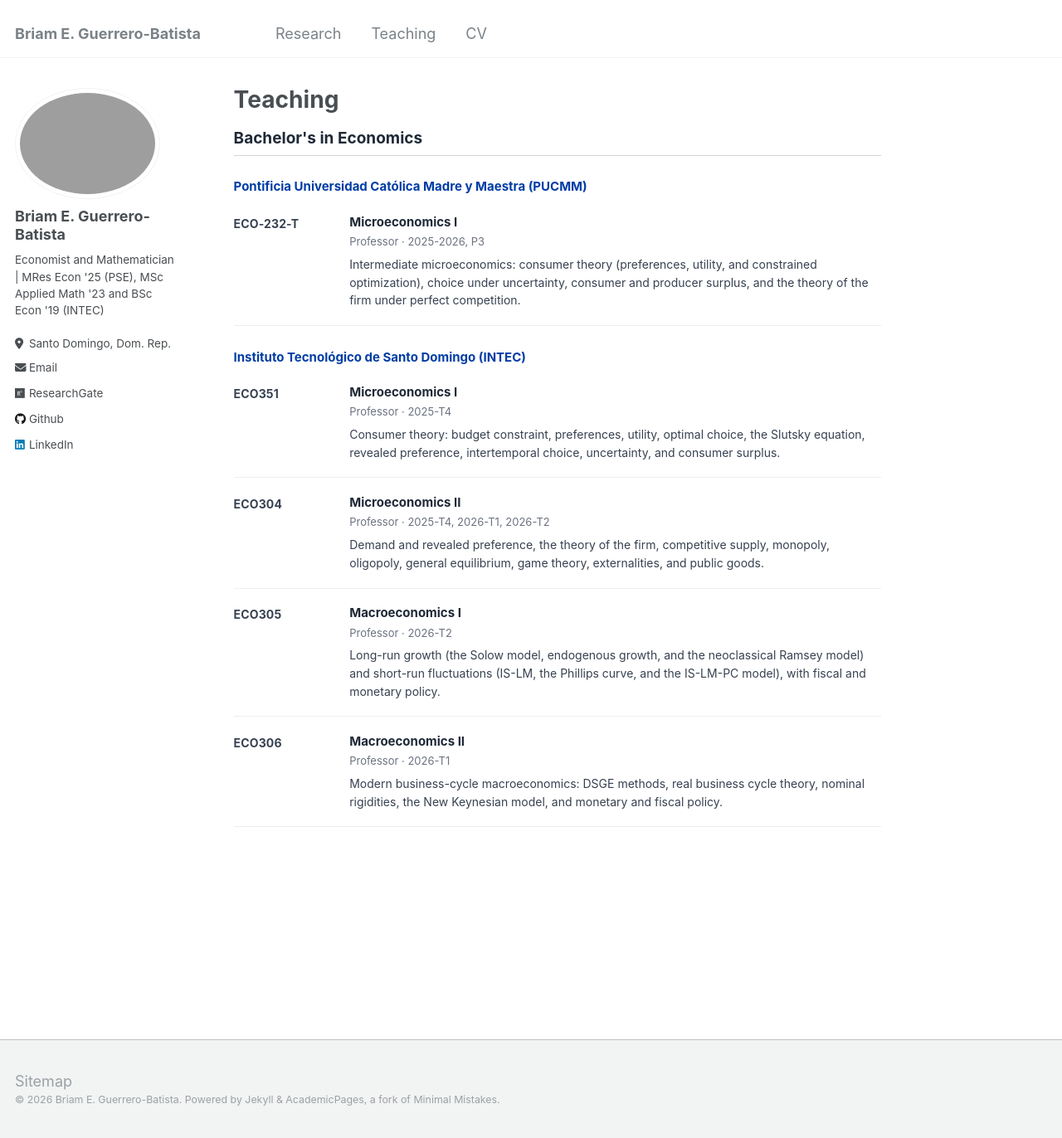
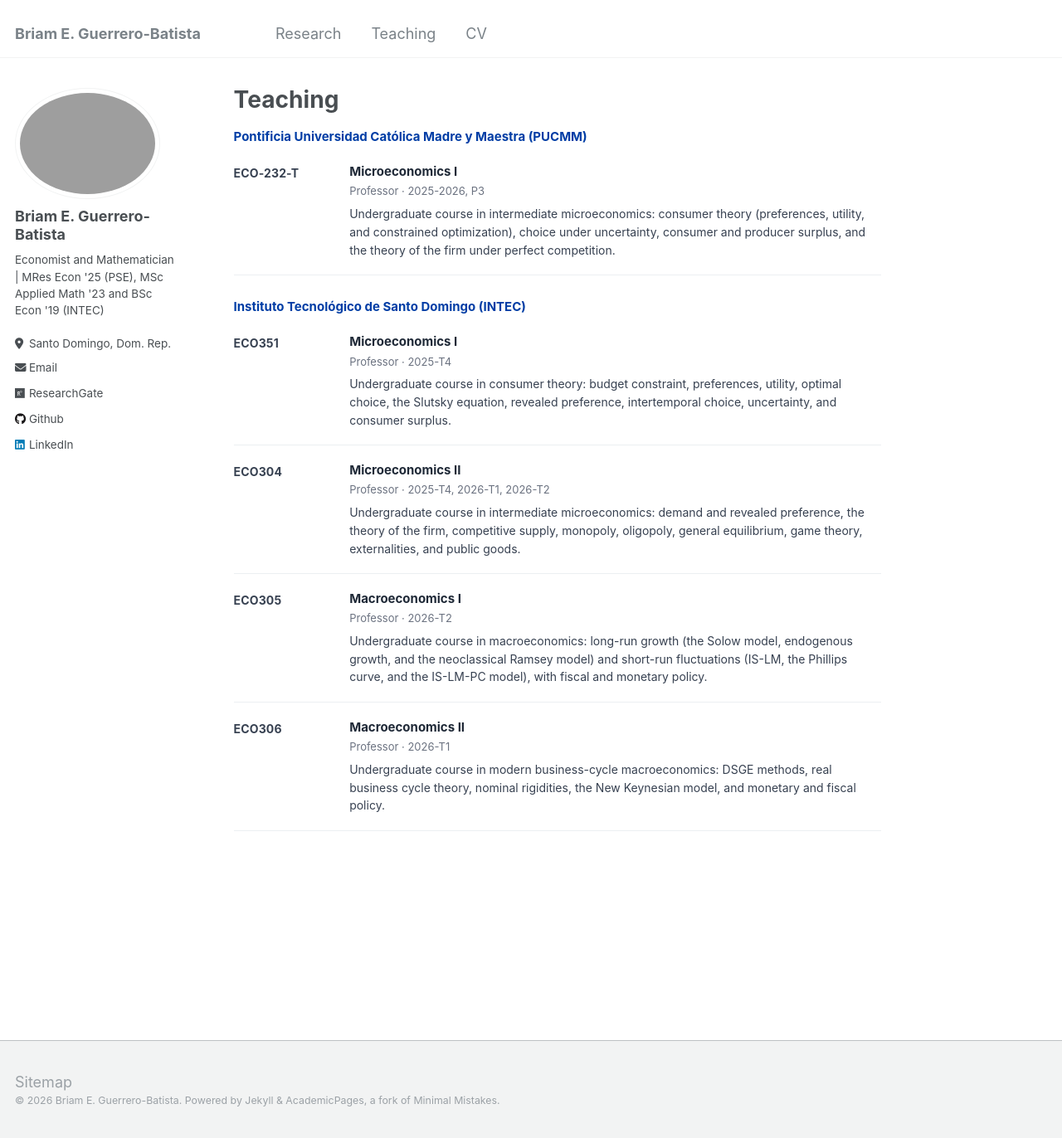
Before and after one commit to briamguerrerob/briamguerrerob.github.io, a Jekyll site: the page built from _pages/teaching.md, in a window 1280 px wide and 1372 px high. Shown: the whole window at 83% size. Built offline with Jekyll 4.4.1, drawn with Linux system fonts in a browser that asks for light colours.

Commit message:
Refine course descriptions in teaching page
Updated course descriptions to specify that they are undergraduate courses.

```diff
--- a/_pages/teaching.md
+++ b/_pages/teaching.md
@@ -10,22 +10,13 @@ author_profile: true
 <style>
   .teaching-page { max-width: 780px; }
 
-  .teaching-page h2.level {
-    color: #1f2937;
-    font-weight: 700;
-    font-size: 19px;
-    margin: 2.4rem 0 0.2rem;
-    padding-bottom: 0.45rem;
-    border-bottom: 1px solid #d1d5db;
-  }
-  .teaching-page h2.level:first-of-type { margin-top: 1.2rem; }
-
   .teaching-page h3.inst {
     color: #003DA5;
     font-weight: 700;
     font-size: 15px;
     margin: 1.6rem 0 0.2rem;
   }
+  .teaching-page h3.inst:first-of-type { margin-top: 1.2rem; }
 
   .course-row {
     display: grid;
@@ -70,8 +61,6 @@ author_profile: true
 
 <div class="teaching-page">
 
-<h2 class="level">Bachelor's in Economics</h2>
-
 <h3 class="inst">Pontificia Universidad Católica Madre y Maestra (PUCMM)</h3>
 
 <div class="course-row">
@@ -79,7 +68,7 @@ author_profile: true
   <div>
     <p class="course-title">Microeconomics I</p>
     <p class="course-meta">Professor · 2025-2026, P3</p>
-    <p class="course-desc">Intermediate microeconomics: consumer theory (preferences, utility, and constrained optimization), choice under uncertainty, consumer and producer surplus, and the theory of the firm under perfect competition.</p>
+    <p class="course-desc">Undergraduate course in intermediate microeconomics: consumer theory (preferences, utility, and constrained optimization), choice under uncertainty, consumer and producer surplus, and the theory of the firm under perfect competition.</p>
   </div>
 </div>
 
@@ -90,7 +79,7 @@ author_profile: true
   <div>
     <p class="course-title">Microeconomics I</p>
     <p class="course-meta">Professor · 2025-T4</p>
-    <p class="course-desc">Consumer theory: budget constraint, preferences, utility, optimal choice, the Slutsky equation, revealed preference, intertemporal choice, uncertainty, and consumer surplus.</p>
+    <p class="course-desc">Undergraduate course in consumer theory: budget constraint, preferences, utility, optimal choice, the Slutsky equation, revealed preference, intertemporal choice, uncertainty, and consumer surplus.</p>
   </div>
 </div>
 
@@ -99,7 +88,7 @@ author_profile: true
   <div>
     <p class="course-title">Microeconomics II</p>
     <p class="course-meta">Professor · 2025-T4, 2026-T1, 2026-T2</p>
-    <p class="course-desc">Demand and revealed preference, the theory of the firm, competitive supply, monopoly, oligopoly, general equilibrium, game theory, externalities, and public goods.</p>
+    <p class="course-desc">Undergraduate course in intermediate microeconomics: demand and revealed preference, the theory of the firm, competitive supply, monopoly, oligopoly, general equilibrium, game theory, externalities, and public goods.</p>
   </div>
 </div>
 
@@ -108,7 +97,7 @@ author_profile: true
   <div>
     <p class="course-title">Macroeconomics I</p>
     <p class="course-meta">Professor · 2026-T2</p>
-    <p class="course-desc">Long-run growth (the Solow model, endogenous growth, and the neoclassical Ramsey model) and short-run fluctuations (IS-LM, the Phillips curve, and the IS-LM-PC model), with fiscal and monetary policy.</p>
+    <p class="course-desc">Undergraduate course in macroeconomics: long-run growth (the Solow model, endogenous growth, and the neoclassical Ramsey model) and short-run fluctuations (IS-LM, the Phillips curve, and the IS-LM-PC model), with fiscal and monetary policy.</p>
   </div>
 </div>
 
@@ -117,15 +106,22 @@ author_profile: true
   <div>
     <p class="course-title">Macroeconomics II</p>
     <p class="course-meta">Professor · 2026-T1</p>
-    <p class="course-desc">Modern business-cycle macroeconomics: DSGE methods, real business cycle theory, nominal rigidities, the New Keynesian model, and monetary and fiscal policy.</p>
+    <p class="course-desc">Undergraduate course in modern business-cycle macroeconomics: DSGE methods, real business cycle theory, nominal rigidities, the New Keynesian model, and monetary and fiscal policy.</p>
   </div>
 </div>
 
 <!-- ═══════════════════════════════════════════════════════════
-     MASTER'S SECTION — add when ready. Copy the pattern above:
-     <h2 class="level">Master's in Mathematics of Stochastic Processes</h2>
-     <h3 class="inst">Institution name</h3>
-     <div class="course-row"> ... </div>
+     MASTER'S COURSE — add when ready. Same pattern; if it's a
+     different university, add a new heading first:
+     <h3 class="inst">University name</h3>
+     <div class="course-row">
+       <div class="course-code">CODE</div>
+       <div>
+         <p class="course-title">Course name</p>
+         <p class="course-meta">Professor · 2026-...</p>
+         <p class="course-desc">Graduate course in ...</p>
+       </div>
+     </div>
 ════════════════════════════════════════════════════════════ -->
 
 </div>
```
